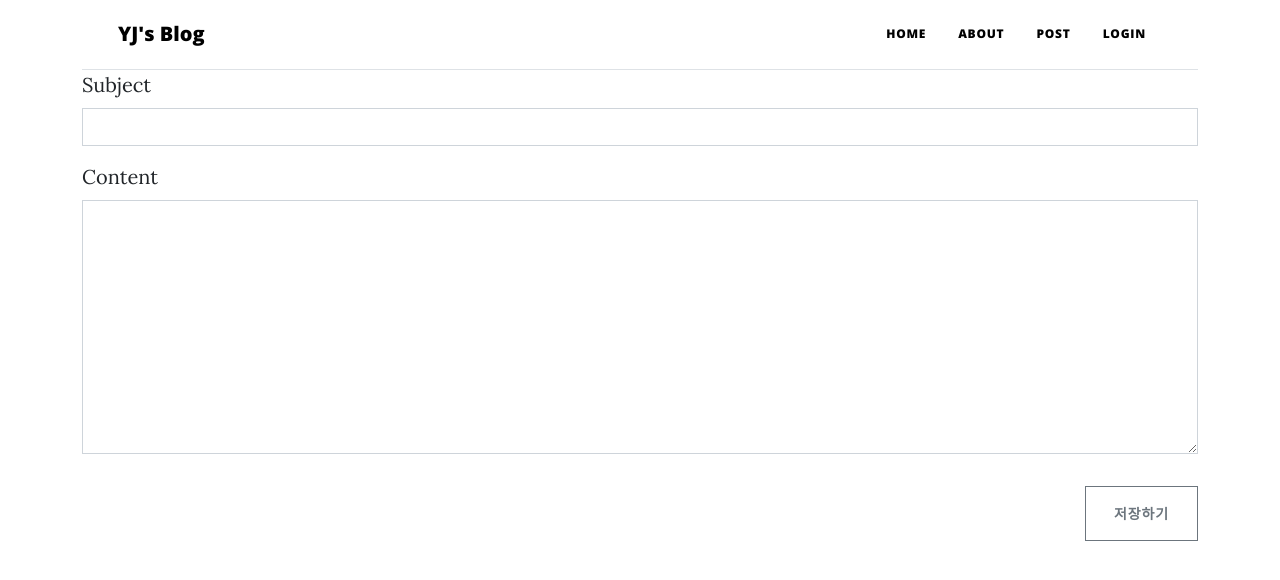
After one commit to yejikim00/YJ_Blog, a Django app: template templates/blog/poster_form.html in a window 1280 px wide. The commit adds this page. Shown: the top 580 px of the page. Run offline with Django 4.2, Linux system fonts and the light colour scheme; the template is opened without the code that fills it, so the values that code supplies are empty; some libraries are stand-ins or nearby versions.

Commit message:
게시물 작성

```diff
--- a/blog/urls.py
+++ b/blog/urls.py
@@ -7,4 +7,5 @@ urlpatterns = [
     path('', views.index, name='index'),
     path('post/', views.post, name='post'),
     path('post/<int:poster_id>/', views.detail, name='detail'),
+    path('post/create/', views.poster_create, name='poster_create'),
 ]
--- a/templates/blog/post.html
+++ b/templates/blog/post.html
@@ -13,6 +13,7 @@
             </div>
         </div>
     </header>
+    <a href="{% url 'blog:poster_create' %}" class="btn btn-outline-secondary m-3" style="float:right">글 작성하기</a>
     <div class="container my-lg-auto">
         <table class="table">
             <tbody>
@@ -30,4 +31,5 @@
             </tbody>
         </table>
     </div>
+    {% include 'footer.html' %}
 {% endblock %}
--- /dev/null
+++ b/templates/blog/poster_form.html
@@ -0,0 +1,19 @@
+{% extends 'base.html' %}
+{% block content %}
+    <div class="container">
+        <div class="border-bottom"></div>
+        <form method="post">
+            {% csrf_token %}
+            {% include 'form_errors.html' %}
+            <div class="mb-3">
+                <label for="subject" class="form-label">Subject</label>
+                <input type="text" class="form-control" name="subject" id="subject" value="{{ form.subject.value|default_if_none:'' }}">
+            </div>
+            <div class="mb-3">
+                <label for="content" class="form-label">Content</label>
+                <textarea type="text" class="form-control" name="content" id="content" rows="10">{{ form.content.value|default_if_none:'' }}</textarea>
+            </div>
+            <button type="submit" class="btn btn-outline-secondary my-3" style="float:right">저장하기</button>
+        </form>
+    </div>
+{% endblock %}
--- a/templates/form_errors.html
+++ b/templates/form_errors.html
@@ -3,7 +3,7 @@
     <div class="alert alert-danger">
         {% for field in form %}
             <!-- 필드 오류 -->
-            {% if filed.errors %}
+            {% if field.errors %}
                 <div>
                     <strong>{{ field.label }}</strong>
                     {{ field.errors }}
--- a/templates/index.html
+++ b/templates/index.html
@@ -30,4 +30,5 @@
             </tbody>
         </table>
     </div>
+    {% include 'footer.html' %}
 {% endblock %}
```
Also changed, not shown: blog/forms.py (added, +8 -0 lines), blog/views.py (+17 -1 lines), templates/base.html (+0 -35 lines), templates/footer.html (added, +38 -0 lines).
